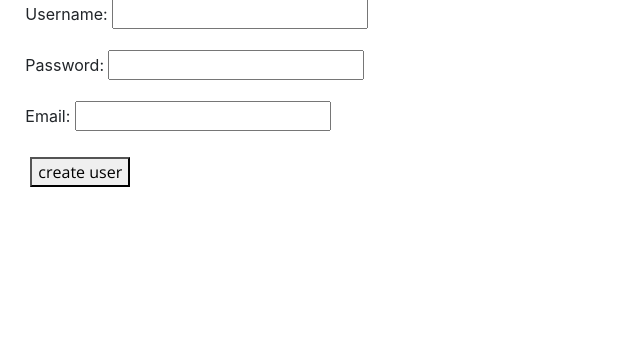
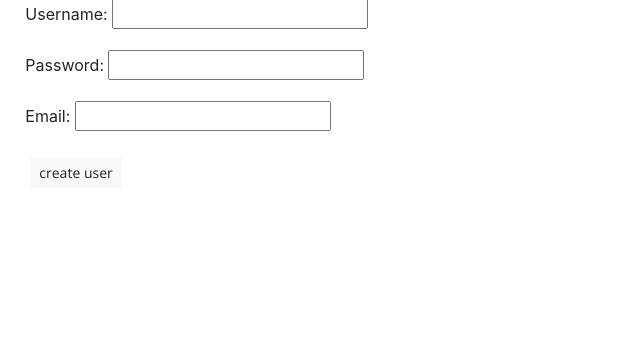
Before and after one commit to autumn-ragland/passionProject, a Django app: page /newUser/ in a window 1280 px wide. Shown: the part 193-540 px from the top of the page, without its empty margins (0-640 px from the left). Run offline with Django 3.2, Linux system fonts and the light colour scheme; some libraries are stand-ins or nearby versions.

Commit message:
comments and final touches

```diff
--- a/travelProject/travelApp/models.py
+++ b/travelProject/travelApp/models.py
@@ -31,6 +31,7 @@ class LocationLog(models.Model):
         return self.location
 
 
+# todo NEVER USED
 # location rating
 class LocationRating(models.Model):
     rating = models.IntegerField(default=0)
--- a/travelProject/travelApp/templates/travelApp/newUser.html
+++ b/travelProject/travelApp/templates/travelApp/newUser.html
@@ -5,6 +5,6 @@
 <form method="POST">
     {% csrf_token %}
     {{ form.as_p }}
-    <button>create user</button>
+    <button class="btn btn-light btn-sm">create user</button>
 </form>
 {% endblock %}
--- a/travelProject/travelApp/urls.py
+++ b/travelProject/travelApp/urls.py
@@ -27,7 +27,7 @@ urlpatterns = [
     # search bar
     path('searchLocation/', views.searchLocation, name='searchLocation'),
 
-    # image field render
+    # image field
     path('images/<path:path>/', serve, {'document_root': settings.MEDIA_ROOT, }),
 
 ]
```
Also changed, not shown: travelProject/travelApp/views.py (+13 -8 lines), travelProject/db.sqlite3.
